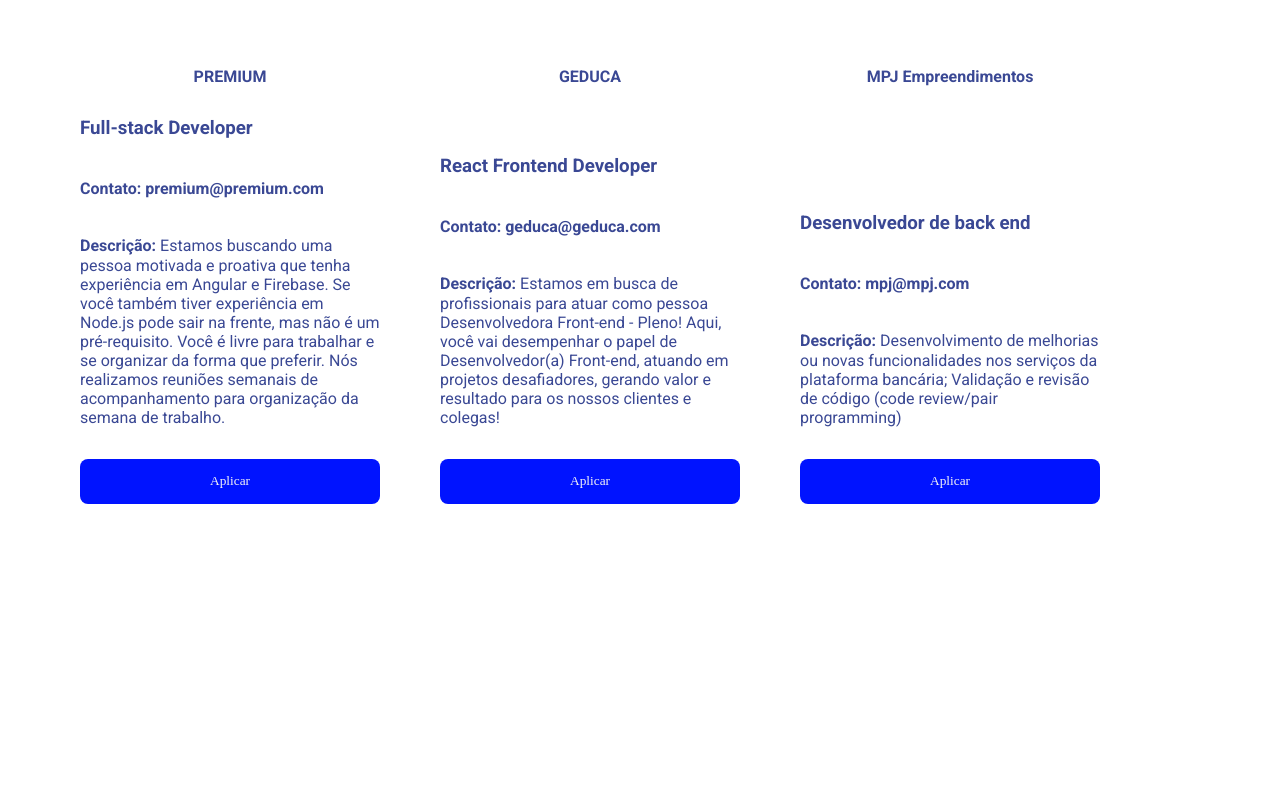
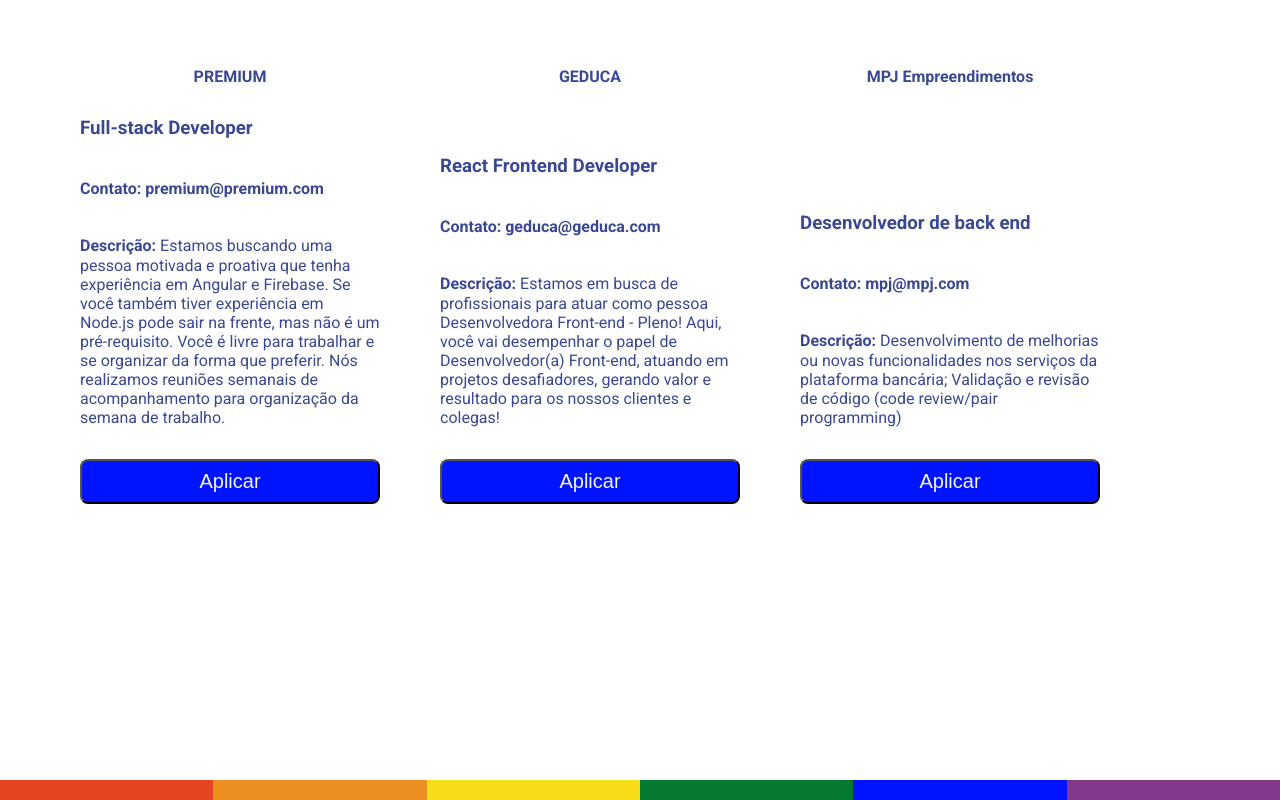
Before and after one commit to RogUnique/diversa_plus, a React (Create React App) app in the folder time38/: page /vagas in a window 1280 px wide. Built offline with nearby package versions, Linux system fonts and the light colour scheme.

Commit message:
feat: Added footer

```diff
--- /dev/null
+++ b/time38/src/components/Footer.js
@@ -0,0 +1,19 @@
+import React from "react";
+import { Container, FooterContainer } from "./styled";
+
+const Footer = () => {
+  return (
+    <FooterContainer>
+      <Container>
+        <div className="div1"></div>
+        <div className="div2"></div>
+        <div className="div3"></div>
+        <div className="div4"></div>
+        <div className="div5"></div>
+        <div className="div6"></div>
+      </Container>
+    </FooterContainer>
+  );
+};
+
+export default Footer;
--- /dev/null
+++ b/time38/src/components/styled.js
@@ -0,0 +1,38 @@
+import styled from "styled-components";
+
+export const Container = styled.div`
+  width: 100%;
+  height: 20px;
+  display: flex;
+  flex-flow: row nowrap;
+  .div1 {
+    background-color: var(--red);
+    min-width: 16.666666%;
+  }
+  .div2 {
+    background-color: var(--orange);
+    min-width: 16.666666%;
+  }
+  .div3 {
+    background-color: var(--yellow);
+    min-width: 16.666666%;
+  }
+  .div4 {
+    background-color: var(--green);
+    min-width: 16.666666%;
+  }
+  .div5 {
+    background-color: var(--blue);
+    min-width: 16.666666%;
+  }
+  .div6 {
+    background-color: var(--purple);
+    min-width: 16.666666%;
+  }
+`;
+export const FooterContainer = styled.div`
+  position: fixed;
+  left: 0;
+  bottom: 0;
+  width: 100%;
+`;
--- a/time38/src/pages/CompanyProfilePage/CompanyProfilePage.js
+++ /dev/null
@@ -1,11 +0,0 @@
-import React from 'react';
-
-const CompanyProfilePage = () => {
-  return (
-    <div>
-      <h1>Perfil das Empresas</h1>
-    </div>
-  );
-};
-
-export default CompanyProfilePage;
--- a/time38/src/pages/ErrorPage/ErrorPage.js
+++ b/time38/src/pages/ErrorPage/ErrorPage.js
@@ -3,6 +3,7 @@
 import { ErrorPageContainer } from "./styled"
 import { Typography } from "@material-ui/core"
 import Button from "@material-ui/core/Button"
+import Footer from "../../components/Footer";
 import { goToJobs } from "../../routes/coordinator"
 
 const ErrorPage = () => {
--- a/time38/src/pages/JobsPage/JobsPage.js
+++ b/time38/src/pages/JobsPage/JobsPage.js
@@ -1,6 +1,7 @@
 import React from "react";
 
 import { Container, Button, CardList, Card } from "./styled";
+import Footer from "../../components/Footer";
 
 const JobsPage = () => {
   return (
@@ -52,6 +53,7 @@
           <Button>Aplicar</Button>
         </Card>
       </CardList>
+      <Footer/>
     </Container>
   );
 };
--- a/time38/src/pages/JobsPage/styled.js
+++ b/time38/src/pages/JobsPage/styled.js
@@ -30,18 +30,18 @@
   color: #f5f5f5;
   height: 45px;
   border-radius: 8px;
-  border: 2px solid var(--black);
-  font-family: "Roboto Slab";
   margin-top: 16px;
   width: 100%;
+  font-size: 20px;
+
   transition: 0.5s;
   :hover {
-    border: 2px solid var(--azul-claro);
+    border: 2px solid var(--primaryColor);
     box-shadow: 0 12px 16px 0 rgba(0, 0, 0, 0.24),
       0 17px 50px 0 rgba(0, 0, 0, 0.19);
   }
   :active {
-    background: var(--azul-claro);
+    background: var(--primaryColor);
     transform: translateY(2px);
   }
 `;
--- a/time38/src/routes/RouterPage.js
+++ b/time38/src/routes/RouterPage.js
@@ -18,7 +18,6 @@
         <Route path="/loginDeEmpresa" element={<LoginPageCompany />} />
         <Route path="/cadastro" element={<SingUpUserPage />} />
         <Route path="/vagas" element={<JobsPage />} />
-        <Route path="/empresas" element={<CompanyProfilePage />} />
         <Route path="/candidatos" element={<ProfilesList />} />
         <Route path="*" element={<ErrorPage />} />
       </Routes>
--- a/time38/src/routes/coordinator.js
+++ b/time38/src/routes/coordinator.js
@@ -17,10 +17,6 @@
   navigate('/vagas');
 };
 
-export const goToCompanyProfile = (navigate) => {
-  navigate('/empresas');
-};
-
 export const goToProfilesList = (navigate) => {
   navigate('/candidatos');
 };
--- a/time38/src/styles/global.js
+++ b/time38/src/styles/global.js
@@ -9,7 +9,8 @@
     --orange: #ED8F20;
     --yellow: #F6DD18;
     --green: #057931;
-    --purple: #0013FF;
+    --blue: #0013FF;
+    --purple: #82398C;
 }
 
     /* body, div, ul, button, p, img, nav, a, input, h1, h2, h3, h4, h5, h6, select, figure{
```
Also changed, not shown: time38/src/pages/CompanyProfilePage/styled.js (deleted).
